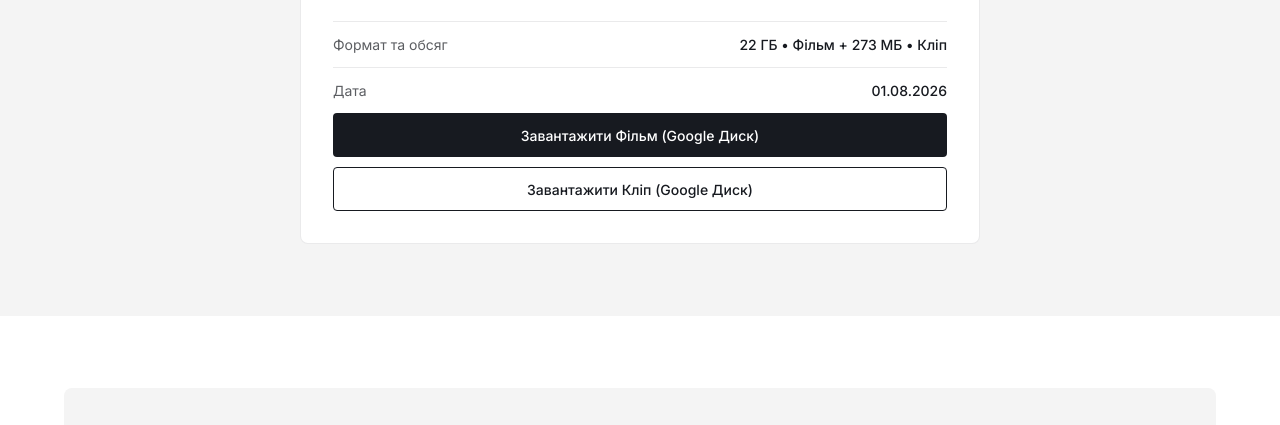
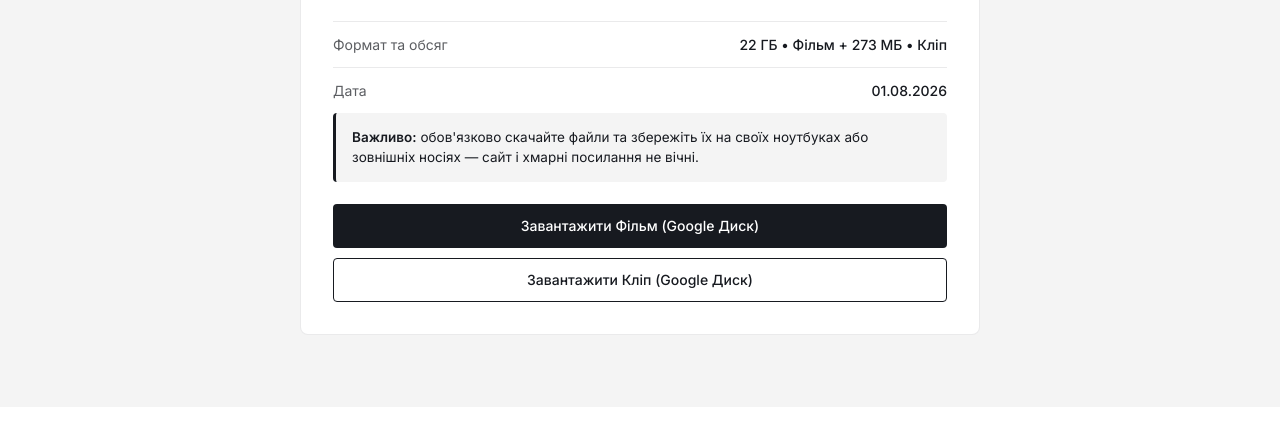
Before and after one commit to Milanpaparazzi/milan-films, a plain HTML site: page index.html in a window 1280 px wide. Shown: the part 1862-2287 px from the top of the page. Drawn offline with Linux system fonts and the light colour scheme.

Commit message:
Level horizon on cover image and add local backup notice

```diff
--- a/index.html
+++ b/index.html
@@ -89,6 +89,9 @@
               <span class="spec-label">Дата</span>
               <span class="spec-value" id="wedding-date">01.08.2026</span>
             </div>
+            <p class="backup-notice">
+              <strong>Важливо:</strong> обов'язково скачайте файли та збережіть їх на своїх ноутбуках або зовнішніх носіях — сайт і хмарні посилання не вічні.
+            </p>
             <div class="download-actions" style="display:flex;flex-direction:column;gap:10px;">
               <a id="drive-download-btn" href="#" target="_blank" rel="noopener noreferrer" class="btn btn-primary btn-full">
                 Завантажити Фільм (Google Диск)
--- a/styles.css
+++ b/styles.css
@@ -401,6 +401,17 @@ body {
   color: var(--ink);
 }
 
+.backup-notice {
+  margin: 0 0 22px;
+  padding: 14px 16px;
+  background: var(--surface);
+  border-left: 3px solid var(--ink);
+  border-radius: var(--radius);
+  font-size: 13.5px;
+  line-height: 1.5;
+  color: var(--ink);
+}
+
 /* Brand Section */
 .brand-card {
   background: var(--surface);
```
Also changed, not shown: assets/cover-01-08-26.jpg.
